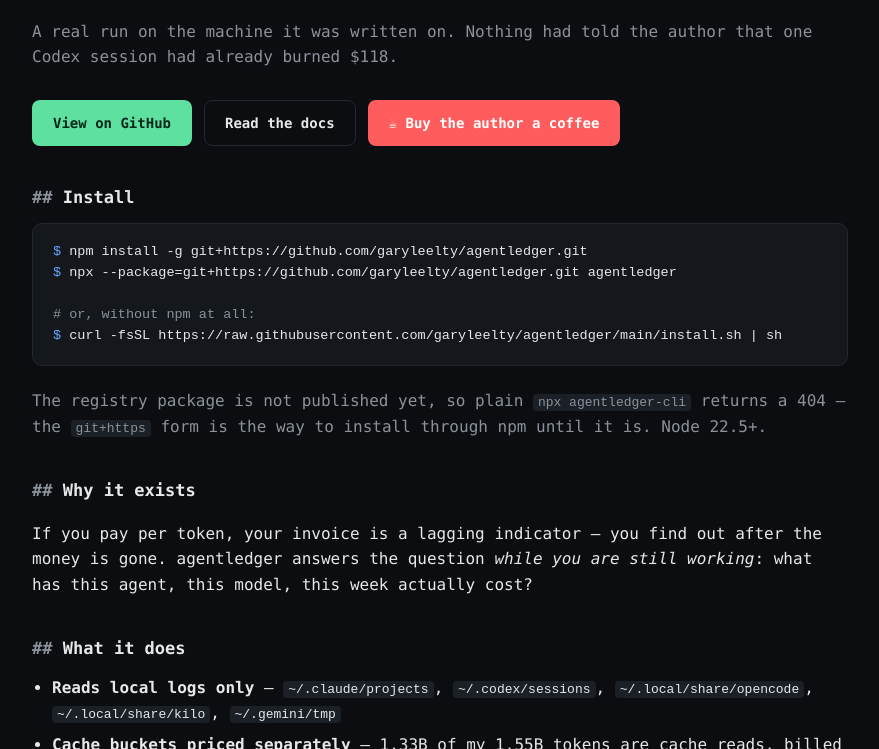
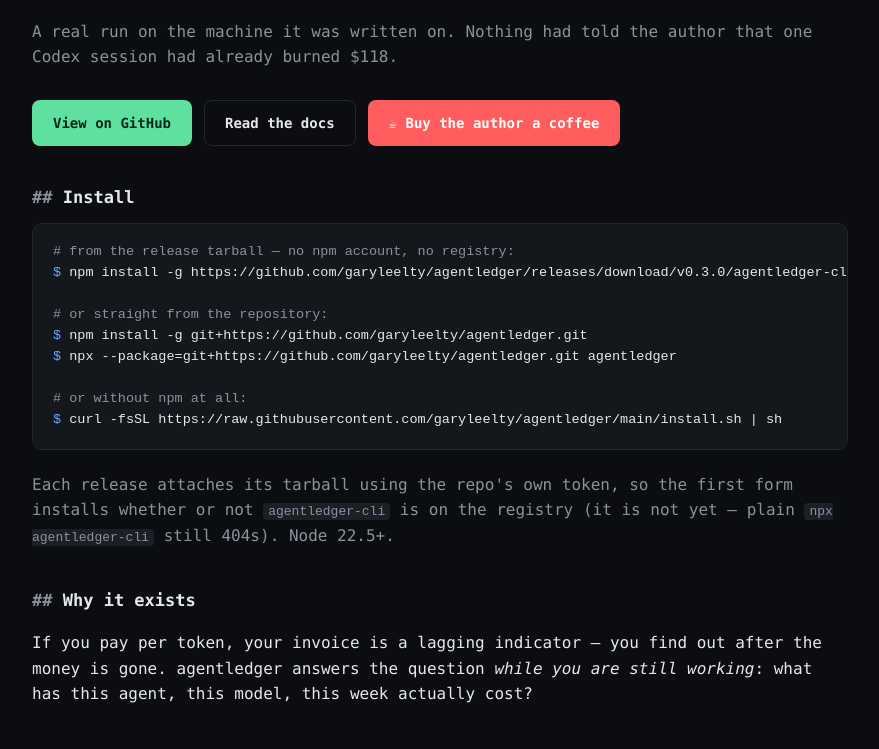
Before and after one commit to garyleelty/agentledger, a website: page docs/index.html in a window 1280 px wide. Shown: the part 607-1356 px from the top of the page, without its empty margins (200-1079 px from the left). Drawn offline with Linux system fonts and the light colour scheme.

Commit message:
landing page: lead with the release-tarball install path

```diff
--- a/docs/index.html
+++ b/docs/index.html
@@ -89,15 +89,20 @@
 
   <h2>Install</h2>
   <div class="panel">
-<pre><span class="prompt">$</span> npm install -g git+https://github.com/garyleelty/agentledger.git
+<pre><span class="dim"># from the release tarball — no npm account, no registry:</span>
+<span class="prompt">$</span> npm install -g https://github.com/garyleelty/agentledger/releases/download/v0.3.0/agentledger-cli-0.3.0.tgz
+
+<span class="dim"># or straight from the repository:</span>
+<span class="prompt">$</span> npm install -g git+https://github.com/garyleelty/agentledger.git
 <span class="prompt">$</span> npx --package=git+https://github.com/garyleelty/agentledger.git agentledger
 
-<span class="dim"># or, without npm at all:</span>
+<span class="dim"># or without npm at all:</span>
 <span class="prompt">$</span> curl -fsSL https://raw.githubusercontent.com/garyleelty/agentledger/main/install.sh | sh</pre>
   </div>
-  <p class="dim">The registry package is not published yet, so plain
-  <code>npx agentledger-cli</code> returns a 404 — the <code>git+https</code>
-  form is the way to install through npm until it is. Node 22.5+.</p>
+  <p class="dim">Each release attaches its tarball using the repo's own token,
+  so the first form installs whether or not <code>agentledger-cli</code> is on
+  the registry (it is not yet — plain <code>npx agentledger-cli</code> still
+  404s). Node 22.5+.</p>
 
   <h2>Why it exists</h2>
   <p>If you pay per token, your invoice is a lagging indicator — you find out after
```
